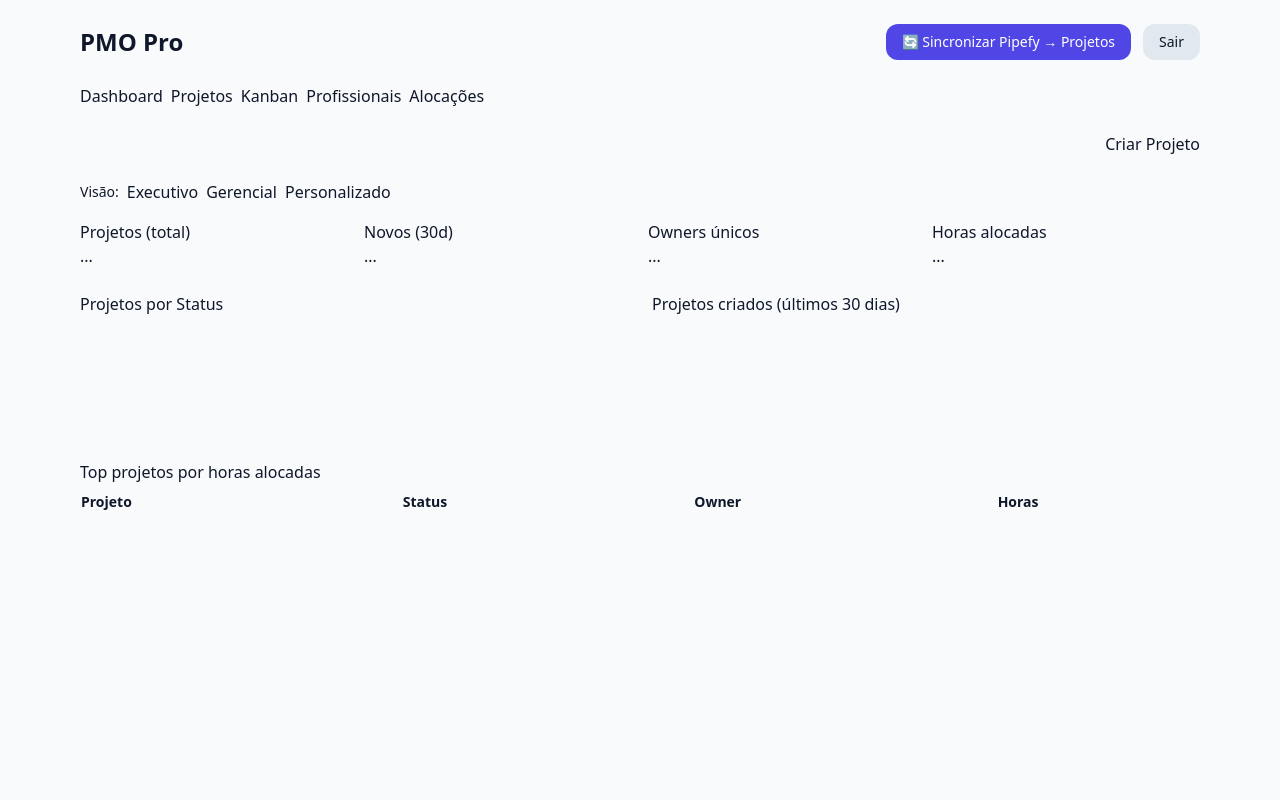
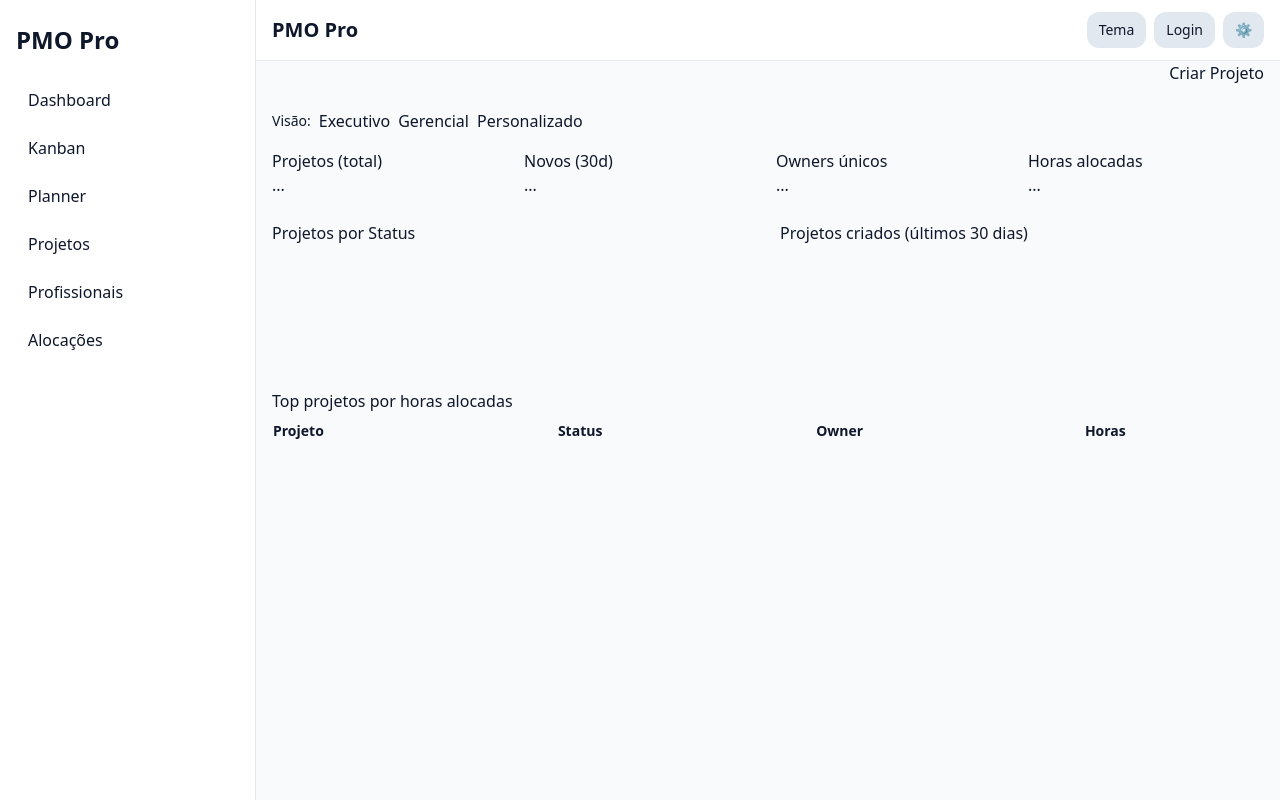
Before and after one commit to andradedaniel150399-byte/pmo_pro_app, a website: page frontend/app.html in a window 1280 px wide. Drawn offline with nearby package versions, Linux system fonts and the light colour scheme; no server answers.

Commit message:
feat: add sidebar layout with sections

```diff
--- a/frontend/app.html
+++ b/frontend/app.html
@@ -12,29 +12,34 @@
   <script src="https://cdn.jsdelivr.net/npm/sortablejs@1.15.0/Sortable.min.js"></script>
 </head>
 <body class="bg-slate-50 text-slate-900">
-  <header class="max-w-6xl mx-auto px-4 py-6 flex items-center justify-between">
-    <h1 class="text-2xl font-bold">PMO Pro</h1>
-    <div class="flex items-center gap-3">
-      <button id="btnSync" class="px-4 py-2 rounded-xl bg-indigo-600 hover:bg-indigo-700 text-white text-sm">🔄 Sincronizar Pipefy → Projetos</button>
-      <button id="btnLogout" class="px-4 py-2 rounded-xl bg-slate-200 hover:bg-slate-300 text-sm">Sair</button>
+  <div class="flex h-screen">
+    <!-- Sidebar -->
+    <aside class="w-64 bg-white border-r px-4 py-6 flex flex-col">
+      <div class="text-2xl font-bold mb-6">PMO Pro</div>
+      <nav class="flex-1 flex flex-col gap-2">
+        <button data-tab="view-dashboard" class="tab-btn text-left px-3 py-2 rounded-lg hover:bg-slate-100 active">Dashboard</button>
+        <button data-tab="view-kanban" class="tab-btn text-left px-3 py-2 rounded-lg hover:bg-slate-100">Kanban</button>
+        <button data-tab="view-planner" class="tab-btn text-left px-3 py-2 rounded-lg hover:bg-slate-100">Planner</button>
+        <button data-tab="view-projects" class="tab-btn text-left px-3 py-2 rounded-lg hover:bg-slate-100">Projetos</button>
+        <button data-tab="view-professionals" class="tab-btn text-left px-3 py-2 rounded-lg hover:bg-slate-100">Profissionais</button>
+        <button data-tab="view-allocations" class="tab-btn text-left px-3 py-2 rounded-lg hover:bg-slate-100">Alocações</button>
+      </nav>
+    </aside>
+
+    <!-- Main area -->
+    <div class="flex-1 flex flex-col">
+      <header class="px-4 py-3 border-b bg-white flex items-center justify-between">
+        <h1 class="text-xl font-bold">PMO Pro</h1>
+        <div class="flex items-center gap-2">
+          <button id="btnTheme" class="px-3 py-2 rounded-xl bg-slate-200 hover:bg-slate-300 text-sm">Tema</button>
+          <button id="btnLogin" class="px-3 py-2 rounded-xl bg-slate-200 hover:bg-slate-300 text-sm">Login</button>
+          <button id="btnPersonalize" class="px-3 py-2 rounded-xl bg-slate-200 hover:bg-slate-300 text-sm">⚙️</button>
         </div>
       </header>
 
-  <main class="max-w-6xl mx-auto px-4 pb-24">
-    <!-- Tabs principais -->
-    <div class="mb-6">
-      <nav class="flex gap-2">
-        <button data-tab="tab-dashboard" class="tab-btn active">Dashboard</button>
-        <button data-tab="tab-projects" class="tab-btn">Projetos</button>
-        <button data-tab="tab-kanban" class="tab-btn">Kanban</button>
-        <button data-tab="tab-professionals" class="tab-btn">Profissionais</button>
-        <button data-tab="tab-allocations" class="tab-btn">Alocações</button>
-      </nav>
-    </div>
-
+      <main class="flex-1 overflow-y-auto px-4 pb-24">
         <!-- DASHBOARD -->
-    <section id="tab-dashboard" class="tab-panel block">
-      <!-- Atalhos e resumo -->
+        <section id="view-dashboard" class="tab-panel block">
           <div id="dashboard-top" class="flex items-center justify-between mb-6">
             <div id="dashboard-summary" class="text-sm text-slate-600"></div>
             <div class="flex gap-2">
@@ -93,8 +98,8 @@
           </section>
         </section>
 
-    <!-- PROJETOS (lista simples para começar) -->
-    <section id="tab-projects" class="tab-panel hidden">
+        <!-- PROJETOS -->
+        <section id="view-projects" class="tab-panel hidden">
           <div class="card">
             <div class="card-title">Projetos</div>
             <div class="overflow-x-auto">
@@ -113,12 +118,17 @@
         </section>
 
         <!-- KANBAN -->
-    <section id="tab-kanban" class="tab-panel hidden">
+        <section id="view-kanban" class="tab-panel hidden">
           <div id="kanban-board" class="kanban-board"></div>
         </section>
 
+        <!-- PLANNER -->
+        <section id="view-planner" class="tab-panel hidden">
+          <div class="p-4 text-sm text-slate-500">Planejador ainda não implementado.</div>
+        </section>
+
         <!-- PROFISSIONAIS -->
-    <section id="tab-professionals" class="tab-panel hidden">
+        <section id="view-professionals" class="tab-panel hidden">
           <div class="card mb-4">
             <div class="card-title">Adicionar Profissional</div>
             <div class="grid grid-cols-1 sm:grid-cols-3 gap-3">
@@ -145,7 +155,7 @@
         </section>
 
         <!-- ALOCAÇÕES -->
-    <section id="tab-allocations" class="tab-panel hidden">
+        <section id="view-allocations" class="tab-panel hidden">
           <div class="card mb-4">
             <div class="card-title">Criar Alocação</div>
             <div class="grid grid-cols-1 lg:grid-cols-5 gap-3">
@@ -180,6 +190,8 @@
           </div>
         </section>
       </main>
+    </div>
+  </div>
 
   <script src="https://cdn.jsdelivr.net/npm/@supabase/supabase-js@2" defer></script>
   <script src="/env.js" defer></script>
```
Lines whose indentation alone changed are shown as unchanged.
